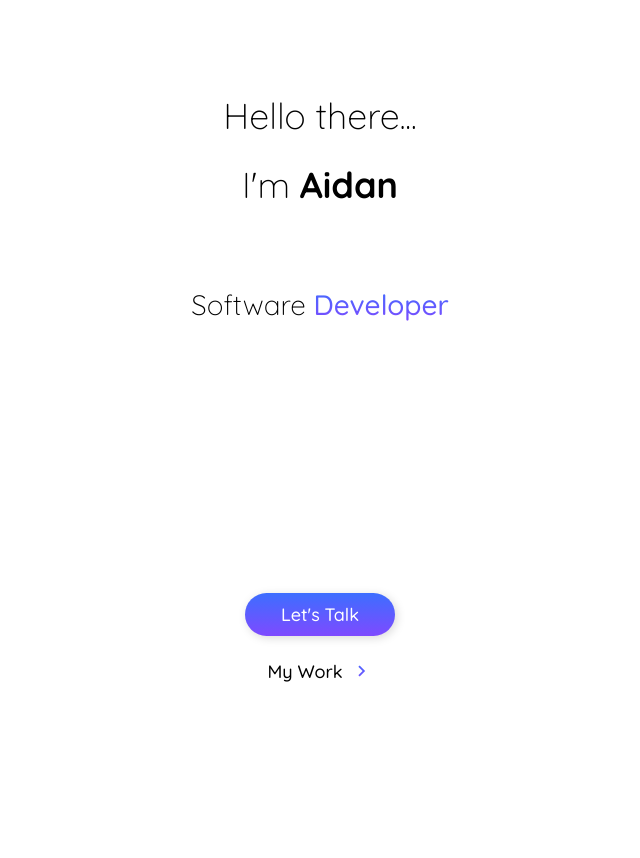
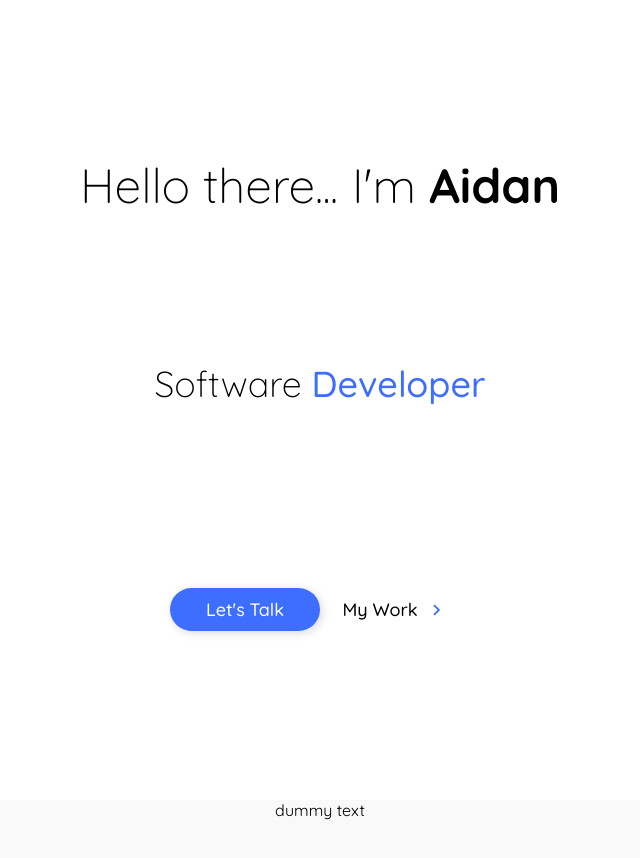
Before and after one commit to AidanTilgner/Personal-Site, an Astro site: page / in a window 1280 px wide. Shown: the whole page, without its empty margins (320-960 px from the left). Before the commit the page ends 800 px from the top, so only its background shows below. Built offline with nearby package versions, Linux system fonts and the light colour scheme; Astro itself is replaced by a stand-in of ours.

Commit message:
made some changes to sections

```diff
--- a/src/components/Buttons/Primary.svelte
+++ b/src/components/Buttons/Primary.svelte
@@ -2,7 +2,7 @@
     export let text: string = "";
 </script>
 
-<button class="background-gradient">
+<button>
     {#if text}
         {text}
     {:else}
@@ -11,7 +11,10 @@
 </button>
 
 <style lang="scss">
+    @use "../../styles/variables" as *;
+
     button {
+        background-color: $accent;
         color: #fff;
         box-shadow: 2px 2px 10px rgba(0, 0, 0, 0.15);
         border-radius: 99px;
--- a/src/components/Buttons/Secondary.svelte
+++ b/src/components/Buttons/Secondary.svelte
@@ -10,11 +10,11 @@
             <slot />
         {/if}
     </span>
-    <i class="material-icons icon text-gradient">keyboard_arrow_right</i>
+    <i class="material-icons icon">keyboard_arrow_right</i>
 </button>
 
 <style lang="scss">
-    @use "../../styles/mixins" as *;
+    @use "../../styles/variables" as *;
 
     button {
         background-color: transparent;
@@ -42,13 +42,13 @@
             transform: translateX(8px);
         }
         span {
-            @include text-gradient;
+            color: $accent;
         }
     }
 
     .icon {
         font-size: 22px;
-        // color: #3D6EFF;
+        color: $accent;
         margin-left: 8px;
     }
 
@@ -62,7 +62,7 @@
 
         span {
             transition: all 0.1s ease-in-out;
-            transform: scale(0.95) translateX(8px);
+            transform: scale(0.95) translateX(8px)
         }
     }
 </style>
--- a/src/pages/index.astro
+++ b/src/pages/index.astro
@@ -11,10 +11,10 @@ import Secondary from "../components/Buttons/Secondary.svelte";
       <div class="text">
         <h2>Hello there...</h2>
         <h2>I'm <strong>Aidan</strong></h2>
-        <p class="tagline">
-          Software <span class="text-gradient bolder">Developer</span>
-        </p>
       </div>
+      <p class="tagline">
+        Software <span class="bolder accented">Developer</span>
+      </p>
       <div class="buttons">
         <div class="button">
           <Primary>Let's Talk</Primary>
@@ -24,16 +24,34 @@ import Secondary from "../components/Buttons/Secondary.svelte";
         </div>
       </div>
     </section>
+    <section class="services">dummy text</section>
   </main>
 </Layout>
 
 <style lang="scss">
+  @use "../styles/variables" as *;
+  @use "../styles/mixins" as *;
+
+  section {
+    height: 100vh;
+    background-color: #fff;
+    box-sizing: border-box;
+
+    &:nth-child(even) {
+      background-color: #f9f9f9;
+    }
+  }
+
   .hero {
     display: flex;
     flex-direction: column;
     justify-content: space-around;
     align-items: center;
-    height: 100vh;
+    padding-block: 36px;
+
+    @include desktop {
+      padding-block: 82px;
+    }
   }
 
   .text {
@@ -41,20 +59,44 @@ import Secondary from "../components/Buttons/Secondary.svelte";
     flex-direction: column;
     justify-content: center;
     align-items: center;
-    margin-bottom: 56px;
+
+    @include desktop {
+      flex-direction: row;
+      align-items: center;
+      & > :first-child {
+        margin: 0;
+        margin-right: 14px;
+      }
+    }
 
     h2 {
       font-size: 36px;
       font-weight: 300;
       margin: 0;
       margin-bottom: 24px;
+      text-align: center;
+
+      @include desktop {
+        font-size: 48px;
+        margin-bottom: 0;
+      }
+    }
+
+    h2:last-child {
+      margin-bottom: 0;
     }
   }
 
   .tagline {
     font-size: 28px;
     font-weight: 300;
-    margin-top: 56px;
+    // margin-top: 56px;
+    text-align: center;
+
+    @include desktop {
+      font-size: 36px;
+      margin-top: 0;
+    }
   }
 
   .buttons {
@@ -63,6 +105,11 @@ import Secondary from "../components/Buttons/Secondary.svelte";
     justify-content: center;
     align-items: center;
 
+    @include desktop {
+      flex-direction: row;
+      align-items: center;
+    }
+
     .button {
       margin-bottom: 14px;
     }
--- a/src/styles/_mixins.scss
+++ b/src/styles/_mixins.scss
@@ -43,11 +43,6 @@
 }
 
 @mixin background-gradient {
-  background-image: linear-gradient($accent, $pretty-purple);
-  background-size: 400%;
-  background-position: 0%;
-  animation: shimmer 3s ease infinite;
-
   @keyframes shimmer {
     0% {
       background-position: 0%;
@@ -56,4 +51,9 @@
       background-position: 400%;
     }
   }
+
+  background-image: linear-gradient($accent, $pretty-purple);
+  animation: shimmer 3s ease infinite;
+  background-size: 400%;
+  background-position: 0%;
 }
--- a/src/styles/global.scss
+++ b/src/styles/global.scss
@@ -9,13 +9,14 @@ html {
 body {
   margin: 0;
   padding: 0;
+  text-align: center;
 }
 
 code {
   font-family: "Fira Code", monospace;
 }
 
-main {
+section {
   margin: auto;
   @include default-padding;
 }
@@ -66,3 +67,7 @@ h1 {
 .bolder {
   font-weight: 500;
 }
+
+.accented {
+  color: $accent;
+}
```
Also changed, not shown: src/pages/404.md (added, +10 -0 lines).
